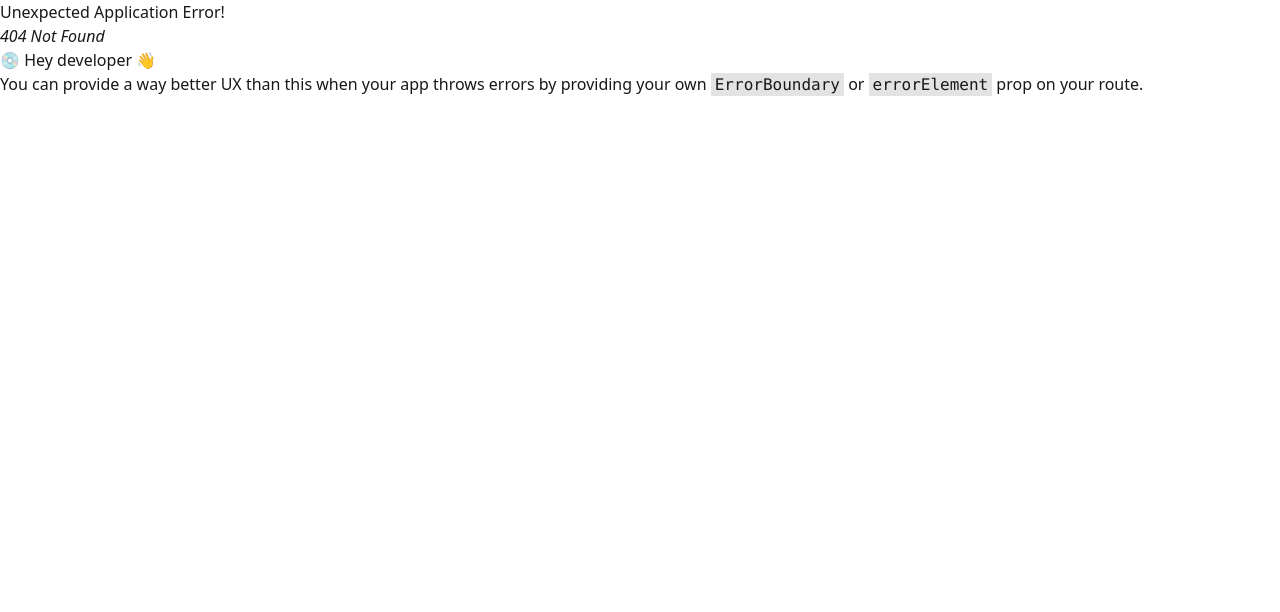
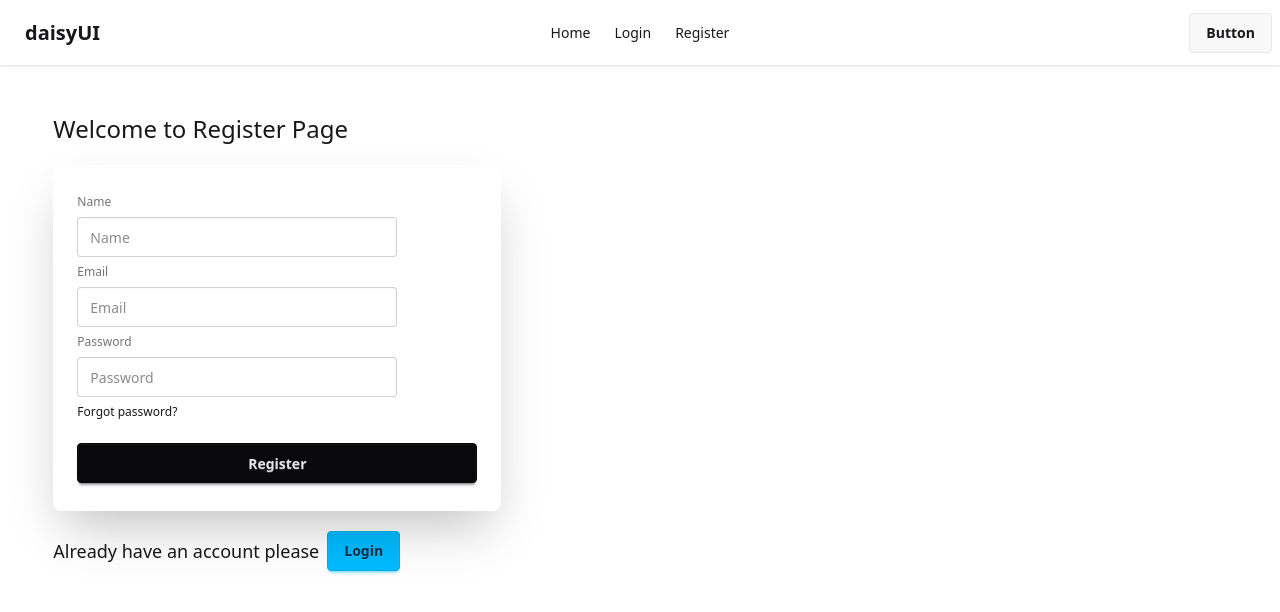
Before and after one commit to Taanveer22/firebase-form-auth-2, a React (Vite) app: page /register in a window 1280 px wide. Before the commit this address had no page. Shown: the top 612 px of the page. Built offline with nearby package versions, Linux system fonts and the light colour scheme.

Commit message:
alhamdulliah login and register setup done

```diff
--- /dev/null
+++ b/src/components/Login.jsx
@@ -0,0 +1,51 @@
+import { Link } from "react-router-dom";
+
+const Login = () => {
+  const handleLoginForm = (e) => {
+    e.preventDefault();
+
+    const email = e.target.email.value;
+    const password = e.target.password.value;
+    console.log(email, password);
+  };
+  return (
+    <div className="">
+      <h1 className="text-2xl font-medium mb-5">Welcome to Register Page</h1>
+      <form
+        onSubmit={handleLoginForm}
+        className="card bg-base-100 w-full max-w-md shrink-0 shadow-2xl"
+      >
+        <div className="card-body">
+          <fieldset className="fieldset">
+            <label className="label">Email</label>
+            <input
+              name="email"
+              type="email"
+              className="input"
+              placeholder="Email"
+            />
+            <label className="label">Password</label>
+            <input
+              name="password"
+              type="password"
+              className="input"
+              placeholder="Password"
+            />
+            <div>
+              <a className="link link-hover">Forgot password?</a>
+            </div>
+            <button className="btn btn-neutral mt-4">Login</button>
+          </fieldset>
+        </div>
+      </form>
+      <div className="flex items-center gap-2 mt-5 text-lg font-medium">
+        <p>New to here please</p>
+        <span className="btn btn-info">
+          <Link to="/register">Register</Link>
+        </span>
+      </div>
+    </div>
+  );
+};
+
+export default Login;
--- a/src/components/Navbar.jsx
+++ b/src/components/Navbar.jsx
@@ -6,10 +6,10 @@
         <NavLink to="/">Home</NavLink>
       </li>
       <li>
-        <NavLink to="/">Home</NavLink>
+        <NavLink to="/login">Login</NavLink>
       </li>
       <li>
-        <NavLink to="/">Home</NavLink>
+        <NavLink to="/register">Register</NavLink>
       </li>
     </>
   );
--- /dev/null
+++ b/src/components/Register.jsx
@@ -0,0 +1,59 @@
+import { Link } from "react-router-dom";
+
+const Register = () => {
+  const handleRegisterForm = (e) => {
+    e.preventDefault();
+
+    const name = e.target.name.value;
+    const email = e.target.email.value;
+    const password = e.target.password.value;
+    console.log(name, email, password);
+  };
+  return (
+    <div>
+      <h1 className="text-2xl font-medium mb-5">Welcome to Register Page</h1>
+      <form
+        onSubmit={handleRegisterForm}
+        className="card bg-base-100 w-full max-w-md shrink-0 shadow-2xl"
+      >
+        <div className="card-body">
+          <fieldset className="fieldset">
+            <label className="label">Name</label>
+            <input
+              name="name"
+              type="text"
+              className="input"
+              placeholder="Name"
+            />
+            <label className="label">Email</label>
+            <input
+              name="email"
+              type="email"
+              className="input"
+              placeholder="Email"
+            />
+            <label className="label">Password</label>
+            <input
+              name="password"
+              type="password"
+              className="input"
+              placeholder="Password"
+            />
+            <div>
+              <a className="link link-hover">Forgot password?</a>
+            </div>
+            <button className="btn btn-neutral mt-4">Register</button>
+          </fieldset>
+        </div>
+      </form>
+      <div className="flex items-center gap-2 mt-5 text-lg font-medium">
+        <p>Already have an account please</p>
+        <span className="btn btn-info">
+          <Link to="/login">Login</Link>
+        </span>
+      </div>
+    </div>
+  );
+};
+
+export default Register;
```
Also changed, not shown: src/routes/MyRouter.jsx (+10 -0 lines).
